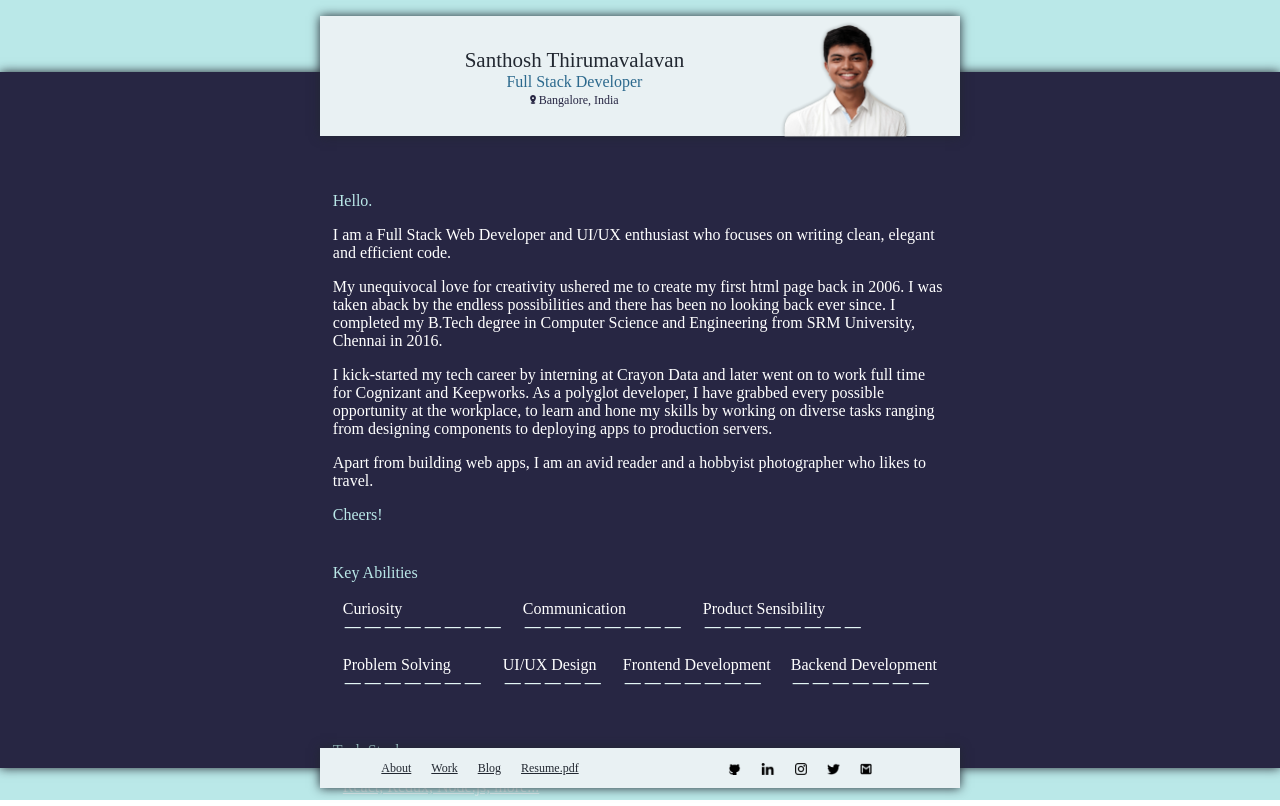
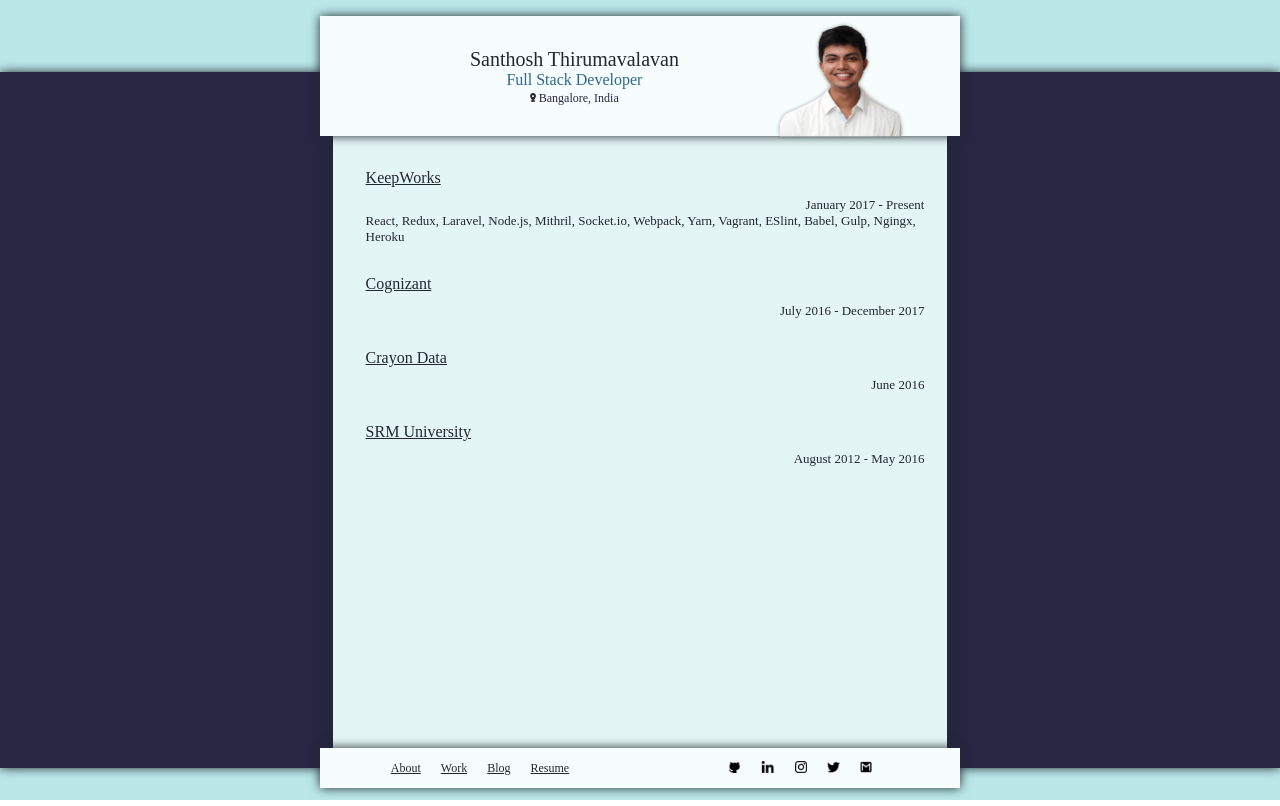
Before and after one commit to iamsantto/dev-portfolio, a React (Create React App) app: page / in a window 1280 px wide. Built offline with nearby package versions, Linux system fonts and the light colour scheme.

Commit message:
setup work page and restyle certain components

```diff
--- a/src/components/About.js
+++ b/src/components/About.js
@@ -7,7 +7,6 @@
   return <div className="About">
     <span>{ABOUT.hello}</span>
     {ABOUT.bio.map((content,index) => <p key={index}>{content}</p>)}
-    <span>{ABOUT.cheers}</span>
     <div className="Container">
       <span>{ABOUT.abilities}</span>
       <div className="RolesWrap">
--- a/src/components/App.js
+++ b/src/components/App.js
@@ -13,7 +13,7 @@
 import '../css/footer.css';
 
 function App() {
-  const [ view, setView ] = useState(VIEWS.about);
+  const [ view, setView ] = useState(VIEWS.work);
 
   useEffect(() => {
     document.title = HEADER.name
@@ -23,7 +23,7 @@
     <div className="App">
       <CardOverlay position="Header">
         <Title />
-        <div><img src={HEADER.profilePicImg} alt={HEADER.profilePicAlt} className="Profile-Picture" /></div>
+        <div className="Headshot"><img src={HEADER.profilePicImg} alt={HEADER.profilePicAlt} className="Profile-Picture" /></div>
       </CardOverlay>
       <Canvas view={view}/>
       <CardOverlay position="Footer">
--- a/src/components/Canvas.js
+++ b/src/components/Canvas.js
@@ -5,7 +5,7 @@
 import Work from './Work'
 import { VIEWS } from '../constants/app';
 
-function Canvas ({ setview, view }) {
+function Canvas ({ view }) {
   return <div className="Canvas">
     <div className="Content">
       { view === VIEWS.about ? <About /> : <Work /> }
--- a/src/components/Title.js
+++ b/src/components/Title.js
@@ -3,7 +3,7 @@
 
 function Title() {
   return <div className="Title">
-    <div>{HEADER.name}</div>
+    <div className="Name">{HEADER.name}</div>
     <div className="Designation">{HEADER.designation}</div>
     <div className="Location">
       <img src={HEADER.locationIcon} alt={HEADER.locationIconAlt} className="Location-Icon"/>
--- a/src/components/Work.js
+++ b/src/components/Work.js
@@ -5,7 +5,13 @@
 
 function Work() {
   return <div className="Work">
-    <span>{WORK.header}</span>
+    {WORK.map(organisation => <div className="Organization" key={organisation.title}>
+      <div className="Org-Title">
+        <a href={organisation.url} target="_blank" rel="noopener noreferrer">{organisation.title}</a>
+        <span className="Duration">{organisation.duration}</span>
+      </div>
+      <div className="Stack">{organisation.stack?.join(', ')}</div>
+    </div>)}
   </div>
 }
 
--- a/src/constants/app.js
+++ b/src/constants/app.js
@@ -13,15 +13,14 @@
   bio: [
     'I am a Full Stack Web Developer and UI/UX enthusiast who focuses on writing clean, elegant and efficient code.',
     `My unequivocal love for creativity ushered me to create my first html page back in 2006. I was taken aback by
-    the endless possibilities and there has been no looking back ever since. I completed my B.Tech degree in Computer Science and
+    the endless possibilities and there has been no turning back since then. I completed my B.Tech degree in Computer Science and
     Engineering from SRM University, Chennai in 2016.`,
     `I kick-started my tech career by interning at Crayon Data and later went on to work full time for Cognizant and
     Keepworks. As a polyglot developer, I have grabbed every possible opportunity at the workplace, to learn and hone
     my skills by working on diverse tasks ranging from designing components to deploying apps to production servers.`,
     `Apart from building web apps, I am an avid reader and a hobbyist photographer who likes to travel.`
   ],
-  cheers: 'Cheers!',
-  hello: 'Hello.',
+  hello: 'Hello',
   logos: [],
   roles: [
     { name: 'Curiosity', level: 8 },
@@ -37,9 +36,53 @@
   techStack: 'Tech Stack'
 }
 
-export const WORK = {
-  header: 'Work.'
-}
+export const WORK = [
+  {
+    duration: 'January 2017 - Present',
+    projects: [{
+      name: 'Kandy Wrappers',
+      url: 'https://www.kandy.io/kandy-provides/kandy-wrappers'
+    }],
+    stack: [
+      'React',
+      'Redux',
+      'Laravel',
+      'Node.js',
+      'Mithril',
+      'Socket.io',
+      'Webpack',
+      'Yarn',
+      'Vagrant',
+      'ESlint',
+      'Babel',
+      'Gulp',
+      'Ngingx',
+      'Heroku'
+    ],
+    title: 'KeepWorks',
+    url: 'http://www.keepworks.com/'
+  },
+  {
+    duration: 'July 2016 - December 2017',
+    projects: [{
+      name: 'Kandy Wrappers',
+      url: 'https://www.kandy.io/kandy-provides/kandy-wrappers'
+    }],
+    stack:[],
+    title: 'Cognizant',
+    url: 'https://www.cognizant.com/'
+  },
+  {
+    duration: 'June 2016',
+    title: 'Crayon Data',
+    url: 'https://www.crayondata.com/'
+  },
+  {
+    duration: 'August 2012 - May 2016',
+    title: 'SRM University',
+    url: 'https://www.srmist.edu.in/'
+  }
+]
 
 export const FOOTER = {
   connect: [],
@@ -47,7 +90,7 @@
     { name: 'About' },
     { name: 'Work' },
     { name: 'Blog', link: '#' },
-    { name: 'Resume.pdf', link: '#.pdf' }
+    { name: 'Resume', link: '#.pdf' }
   ]
 };
 
--- a/src/css/about.css
+++ b/src/css/about.css
@@ -1,5 +1,6 @@
 .About span {
   color: #bae8e8;
+  font-size: larger;
 }
 
 .Container {
@@ -16,7 +17,11 @@
 }
 
 .Role {
-  padding:10px;
+  padding:15px;
+}
+
+.TechStack a {
+  color: #e3f6f5;
 }
 
 .Level {
--- a/src/css/card-overlay.css
+++ b/src/css/card-overlay.css
@@ -1,5 +1,5 @@
 .Card-Overlay {
-  background-color: #e9f1f3;
+  background-color: #f7fcfc;
   box-shadow: 0 0 10px 0 #222831;
   color: #222831;
   display: flex;
--- a/src/css/header.css
+++ b/src/css/header.css
@@ -2,14 +2,18 @@
   top: 2vh;
 }
 
+.Name {
+  font-size: 2.5vh;
+}
+
 .Designation {
   color: #2c698d;
-  font-size: calc(2vmin);
+  font-size: 2vh;
 }
 
 .Location {
   color: #272643;
-  font-size: calc(1.5vmin);
+  font-size: 1.5vh;
   padding-top: 0.2vh;
 }
 
@@ -18,9 +22,10 @@
   padding-right: 0.2vw;
 }
 
-.Profile-Picture {
+.Headshot img {
   height: 15vh;
   margin-top: 0.6vh;
+  opacity: 0.97;
 }
 
 .Title {
--- a/src/css/main.css
+++ b/src/css/main.css
@@ -1,10 +1,9 @@
 .App {
   align-items: center;
   background-color: #bae8e8;
-  color: white;
+  color: #e3f6f5;
   display: flex;
   flex-direction: column;
-  font-size: calc(5px + 2vmin);
   height: 100vh;
   justify-content: center;
   text-align: center;
@@ -19,7 +18,3 @@
   top: 15vh;
   width: 48vw;
 }
-
-.Content a {
-  color: #e3f6f5;
-}
--- a/src/css/work.css
+++ b/src/css/work.css
@@ -1,5 +1,5 @@
 .Work {
-  background-color: #e9f1f3;
+  background-color: #e3f6f5;
   bottom: 6.5vh;
   box-shadow: 0 0 10px 0 #222831;
   color: #222831;
@@ -9,3 +9,22 @@
   width: 46vw;
   z-index: 98;
 }
+
+.Organization {
+  padding: 10px;
+}
+
+.Org-Title {
+  display: flex;
+  flex-direction: column;
+}
+
+.Duration {
+  font-size: small;
+  text-align: right;
+}
+
+.Stack {
+  font-size: small;
+  padding-left: 10px;
+}
```
